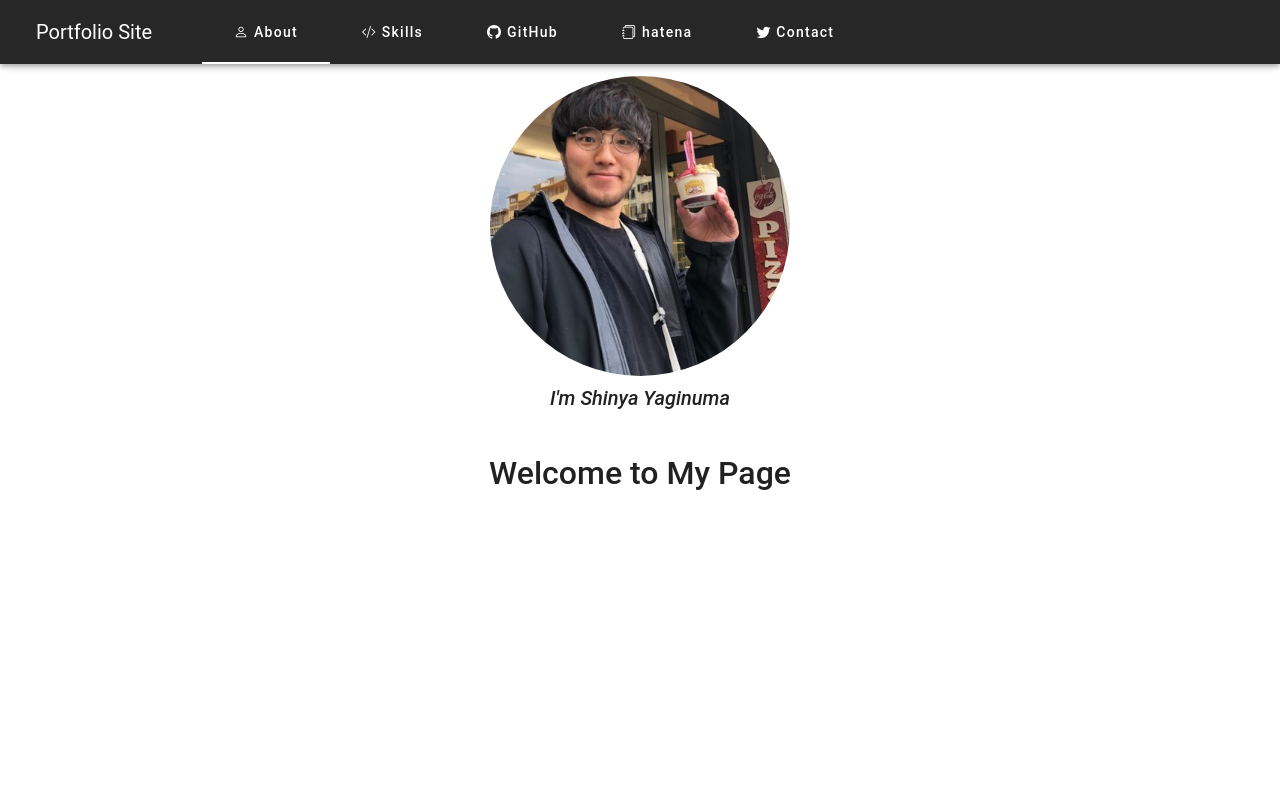
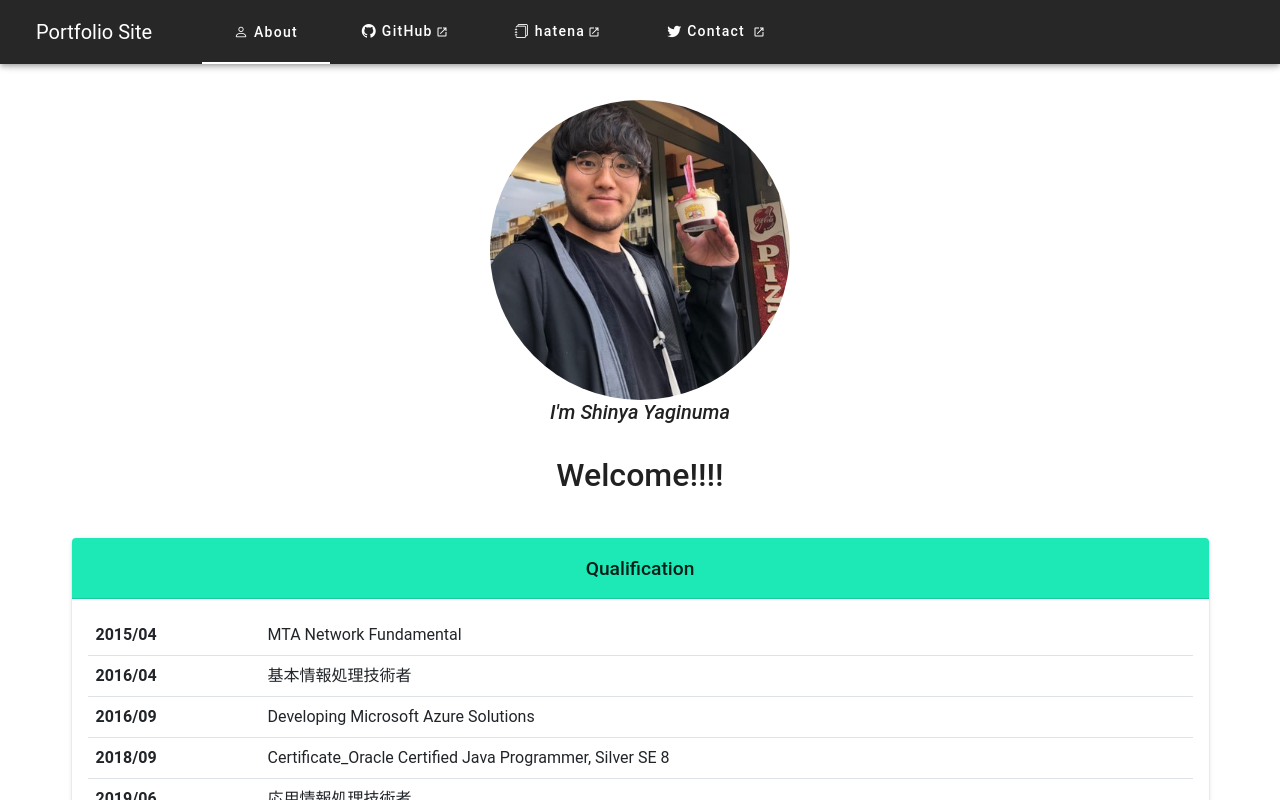
Before and after one commit to ShinyaYaginuma/SelfIntroduction, a Vue app: page / in a window 1280 px wide. Shown: the top 800 px of the page. Built offline with nearby package versions, Linux system fonts and the light colour scheme.

Commit message:
update page
marge skill.vue component to about.vue

```diff
--- a/src/components/AboutMe.vue
+++ b/src/components/AboutMe.vue
@@ -1,8 +1,24 @@
 <template>
   <v-container>
-    <h2>
-      {{ msg }}
-    </h2>
+    <v-container id="home">
+      <v-row justify="center" align-content="center">
+        <v-col cols="12" lg="12" md="12" sm="12" align="center">
+          <img
+            class="rounded-circle"
+            alt="My Icon"
+            src="../assets/TwitterIcon.png"
+            width="300px"
+            height="auto"
+          />
+          <h5><em>I'm Shinya Yaginuma</em></h5>
+        </v-col>
+        <v-col cols="12" lg="12" md="12" sm="12" align="center">
+          <h2>
+            {{ msg }}
+          </h2>
+        </v-col>
+      </v-row>
+    </v-container>
   </v-container>
 </template>
 
--- a/src/components/AppHeader.vue
+++ b/src/components/AppHeader.vue
@@ -13,19 +13,26 @@
             ><i class="bi bi-person"></i> About</router-link
           >
         </v-tab>
-        <v-tab>
+        <!-- <v-tab>
           <router-link class="nav-link" to="/skills"
             ><i class="bi bi-code-slash"></i> Skills</router-link
           >
-        </v-tab>
+        </v-tab> -->
         <v-tab>
           <a
             class="nav-link"
             target="_blank"
             rel="noopener noreferrer"
             href="https://github.com/ShinyaYaginuma"
-            ><i class="bi bi-github"></i> GitHub</a
-          >
+            ><i class="bi bi-github"></i> GitHub<svg
+              style="width: 18px; height: 18px; padding: 3px"
+              viewBox="0 0 24 24"
+            >
+              <path
+                fill="currentColor"
+                d="M14,3V5H17.59L7.76,14.83L9.17,16.24L19,6.41V10H21V3M19,19H5V5H12V3H5C3.89,3 3,3.9 3,5V19A2,2 0 0,0 5,21H19A2,2 0 0,0 21,19V12H19V19Z"
+              /></svg
+          ></a>
         </v-tab>
         <v-tab>
           <a
@@ -33,8 +40,15 @@
             target="_blank"
             rel="noopener noreferrer"
             href="http://s-yaginu.hatenablog.com/"
-            ><i class="bi bi-journals"></i> hatena</a
-          >
+            ><i class="bi bi-journals"></i> hatena<svg
+              style="width: 18px; height: 18px; padding: 3px"
+              viewBox="0 0 24 24"
+            >
+              <path
+                fill="currentColor"
+                d="M14,3V5H17.59L7.76,14.83L9.17,16.24L19,6.41V10H21V3M19,19H5V5H12V3H5C3.89,3 3,3.9 3,5V19A2,2 0 0,0 5,21H19A2,2 0 0,0 21,19V12H19V19Z"
+              /></svg
+          ></a>
         </v-tab>
         <v-tab>
           <a
@@ -44,7 +58,15 @@
             rel="noopener noreferrer"
           >
             <i class="bi bi-twitter"></i> Contact
-          </a>
+            <svg
+              style="width: 18px; height: 18px; padding: 3px"
+              viewBox="0 0 24 24"
+            >
+              <path
+                fill="currentColor"
+                d="M14,3V5H17.59L7.76,14.83L9.17,16.24L19,6.41V10H21V3M19,19H5V5H12V3H5C3.89,3 3,3.9 3,5V19A2,2 0 0,0 5,21H19A2,2 0 0,0 21,19V12H19V19Z"
+              /></svg
+          ></a>
         </v-tab>
       </v-tabs>
     </v-app-bar>
@@ -56,11 +78,11 @@
               ><i class="bi bi-person"></i> About</router-link
             >
           </v-list-item>
-          <v-list-item>
+          <!-- <v-list-item>
             <router-link class="nav-link" to="/skills"
               ><i class="bi bi-code-slash"></i> Skills</router-link
             >
-          </v-list-item>
+          </v-list-item> -->
           <v-list-item>
             <a
               class="nav-link"
@@ -129,4 +151,9 @@ export default {
 .nav-link {
   text-transform: none;
 }
+
+.nav-link:focus,
+.nav-link:hover {
+  color: #1de9b6;
+}
 </style>
--- a/src/views/Skills.vue
+++ b/src/components/Skills.vue
@@ -125,8 +125,15 @@ export default {
   border-bottom-left-radius: 0.25rem;
 }
 h3 {
+  padding: 1.15rem;
+  font-size: 1.2rem;
   background: #1de9b6;
-  /* #FFFFFF */
-  /* #37474F */
+  /* background: #ffffff;
+  background: #1de9b6;
+  background: #37474f;
+  background: #ff5252;
+  background: #2196f3;
+  background: #4caf50;
+  background: #ffc107; */
 }
 </style>
--- a/src/router.js
+++ b/src/router.js
@@ -2,7 +2,6 @@ import Vue from 'vue'
 import Router from 'vue-router'
 import BootstrapVue from 'bootstrap-vue'
 import Home from './views/Home.vue'
-import Skills from './views/Skills.vue'
 
 Vue.use(Router)
 Vue.use(BootstrapVue) // for BootstrapVue
@@ -21,10 +20,10 @@ export default new Router({
             name: 'home',
             component: Home
         },
-        {
-            path: '/skills',
-            name: 'skills',
-            component: Skills
-        },
+        // {
+        //     path: '/skills',
+        //     name: 'skills',
+        //     component: Skills
+        // },
     ]
 })
--- a/src/views/Home.vue
+++ b/src/views/Home.vue
@@ -1,5 +1,9 @@
 <template>
   <v-container id="home">
+    <AboutMe msg="Welcome!!!!" />
+    <Skills />
+  </v-container>
+  <!-- <v-container id="home">
     <v-row justify="center" align-content="center">
       <v-col cols="12" lg="12" md="12" sm="12" align="center">
         <img
@@ -15,17 +19,19 @@
         <AboutMe msg="Welcome to My Page" />
       </v-col>
     </v-row>
-  </v-container>
+  </v-container> -->
 </template>
 
 <script>
 // @ を指定することで `/src` の代替となる
 import AboutMe from "@/components/AboutMe.vue";
+import Skills from "@/components/Skills.vue";
 
 export default {
   name: "Home",
   components: {
     AboutMe,
+    Skills,
   },
 };
 </script>
```
